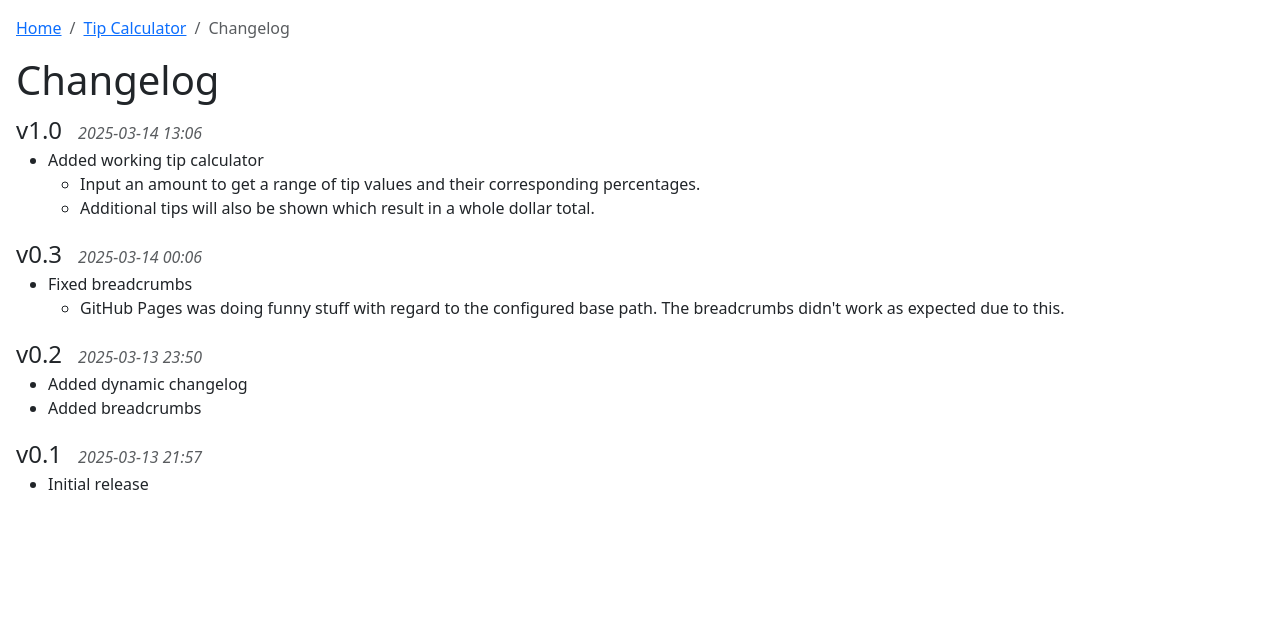
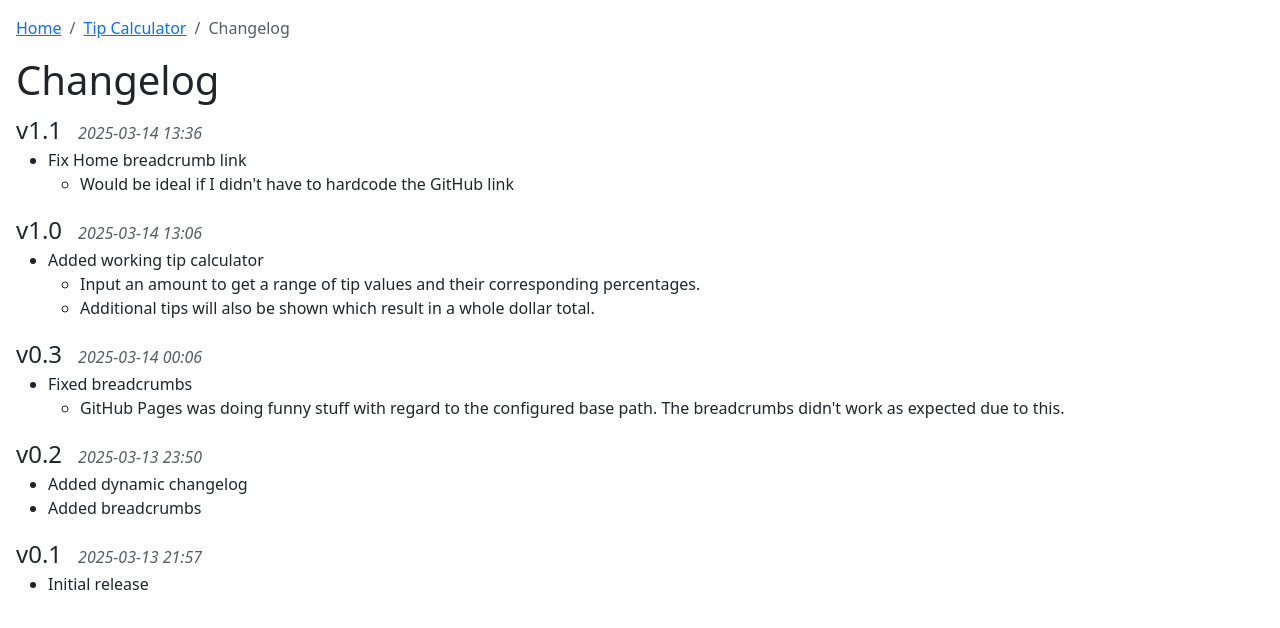
Before and after one commit to josephlou5/tip-calculator, a Next.js app: page /changelog in a window 1280 px wide. Shown: the top 628 px of the page. Built offline with nearby package versions, Linux system fonts and the light colour scheme.

Commit message:
Fix Home breadcrumb link
Trying to see if `href="../"` would work on the GitHub Page. If not,
this commit will be rolled back.

```diff
--- a/src/app/breadcrumbs.tsx
+++ b/src/app/breadcrumbs.tsx
@@ -3,9 +3,6 @@
 import Link from "next/link";
 import { useSelectedLayoutSegments } from "next/navigation";
 
-// We need to manually link to the GitHub Page home because `href="/"` uses the
-// configured base path.
-const HOME_LINK = "https://josephlou5.github.io/";
 const BASE_PATH = "tip-calculator";
 
 const NOT_FOUND_SEGMENT = "/_not-found";
@@ -27,9 +24,7 @@ export default function Breadcrumbs() {
     <nav aria-label="breadcrumb">
       <ol className="breadcrumb">
         <li className="breadcrumb-item">
-          {/* Manually link to the GitHub Page home because we can't navigate
-              beyond `basePath`. */}
-          <Link href={HOME_LINK}>Home</Link>
+          <Link href="../">Home</Link>
         </li>
         {segments.map((segment, i) => {
           const segmentTitle = segment
--- a/src/app/changelog/changelog.ts
+++ b/src/app/changelog/changelog.ts
@@ -67,6 +67,20 @@ export const CHANGELOG: Version[] = [
       },
     ],
   },
+  {
+    version: [1, 1],
+    timestamp: "2025-03-14 13:36",
+    description: [
+      {
+        text: "Fix Home breadcrumb link",
+        children: [
+          {
+            text: "Would be ideal if I didn't have to hardcode the GitHub link",
+          },
+        ],
+      },
+    ],
+  },
 ].sort((v1, v2) => -cmpVersions(v1.version, v2.version));
 
 /** Returns the current version number as a string. */
```
